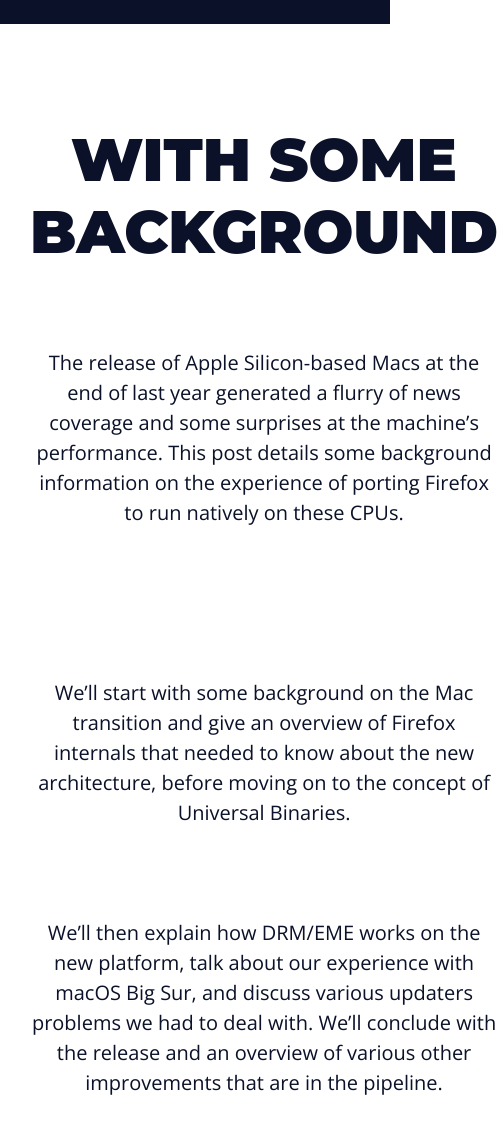
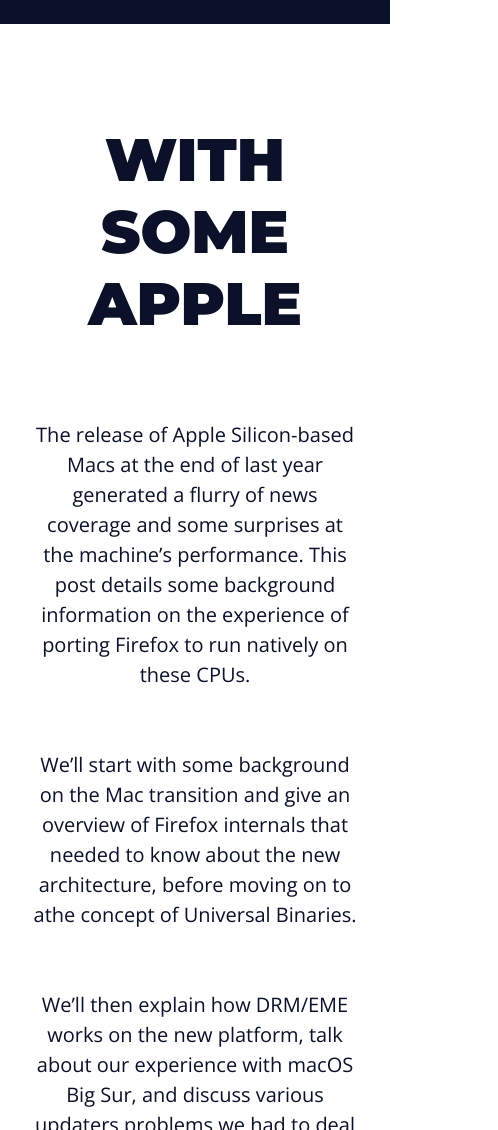
Before and after one commit to thiallymoura/landing-page, a plain HTML site: page index.html in a window 390 px wide. Shown: the part 1120-2250 px from the top of the page, 498 px wide, since content can reach past the window. Drawn offline with nearby package versions, Linux system fonts and the light colour scheme.

Commit message:
Correção Media Queries

```diff
--- a/assets/css/style.css
+++ b/assets/css/style.css
@@ -126,6 +126,14 @@
     min-height: 100vh;
     gap: var(--gap);
     text-align: center;
+}
+
+.top3-content h2{
+    font-size: 6rem;
+    margin-bottom: 5rem;
+    line-height: 1.2;
+    text-transform: uppercase;
+    color: var(--primary-color);
 }
 
 .grid-one-content{
@@ -262,7 +270,7 @@ body .full-width{
 
 .footer p{
     margin: 0;
-    padding: 3rem;;
+    padding: 3rem;
 }
 
 .close-menu{
@@ -291,6 +299,10 @@ body .full-width{
     .intro-content, .grid{
         grid-template-columns: 1fr;
 }
+    .top3-content h2, p{
+        width: 100%;
+
+    }
 
     .gallery-img{
         width: 100%;
--- a/index.html
+++ b/index.html
@@ -60,7 +60,7 @@
 
     <section id="intro" class="white-bg section">
       <div class="main-content top3-content">
-        <h2>with some background</h2>
+        <h2>with some Apple</h2>
 
         <p>
           The release of Apple Silicon-based Macs at the end of last year
@@ -71,7 +71,7 @@
         <p>
           We’ll start with some background on the Mac transition and give an
           overview of Firefox internals that needed to know about the new
-          architecture, before moving on to the concept of Universal Binaries.
+          architecture, before moving on to athe concept of Universal Binaries.
         </p>
         <p>
           We’ll then explain how DRM/EME works on the new platform, talk about
```
